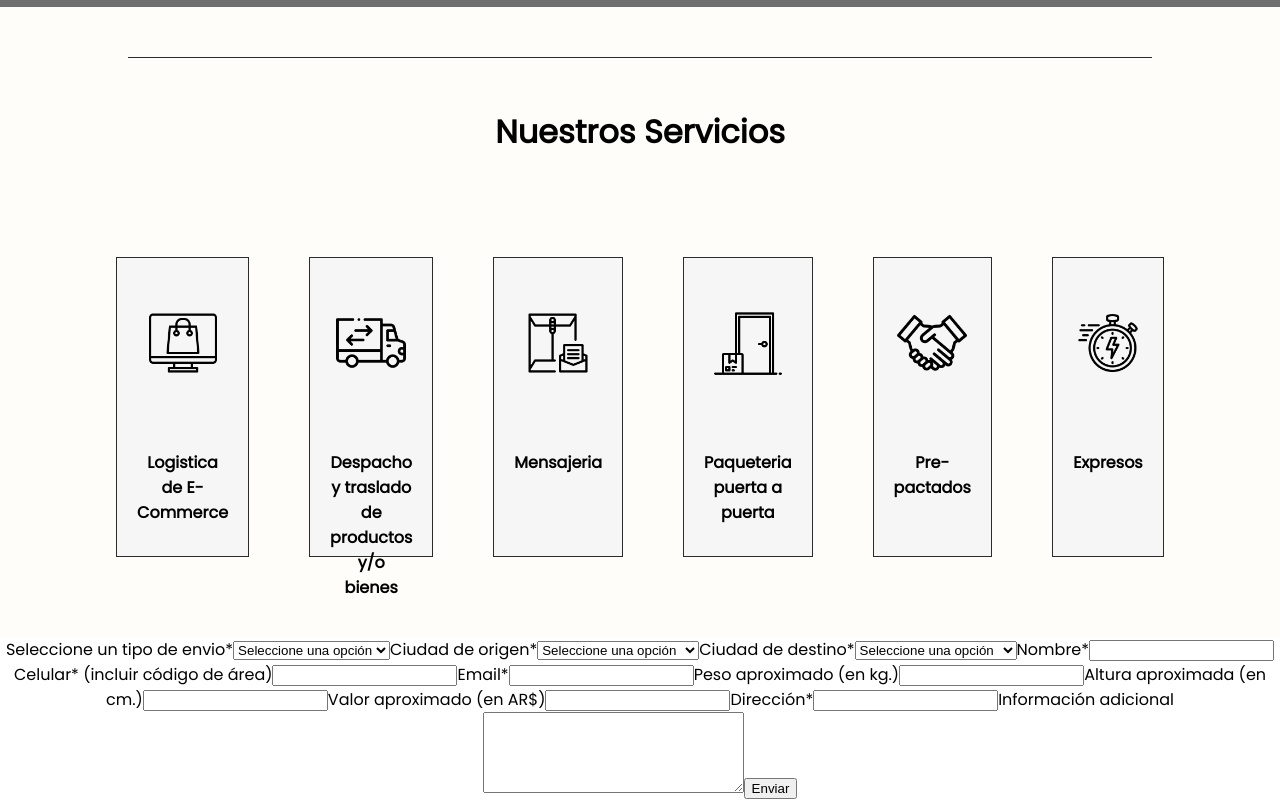
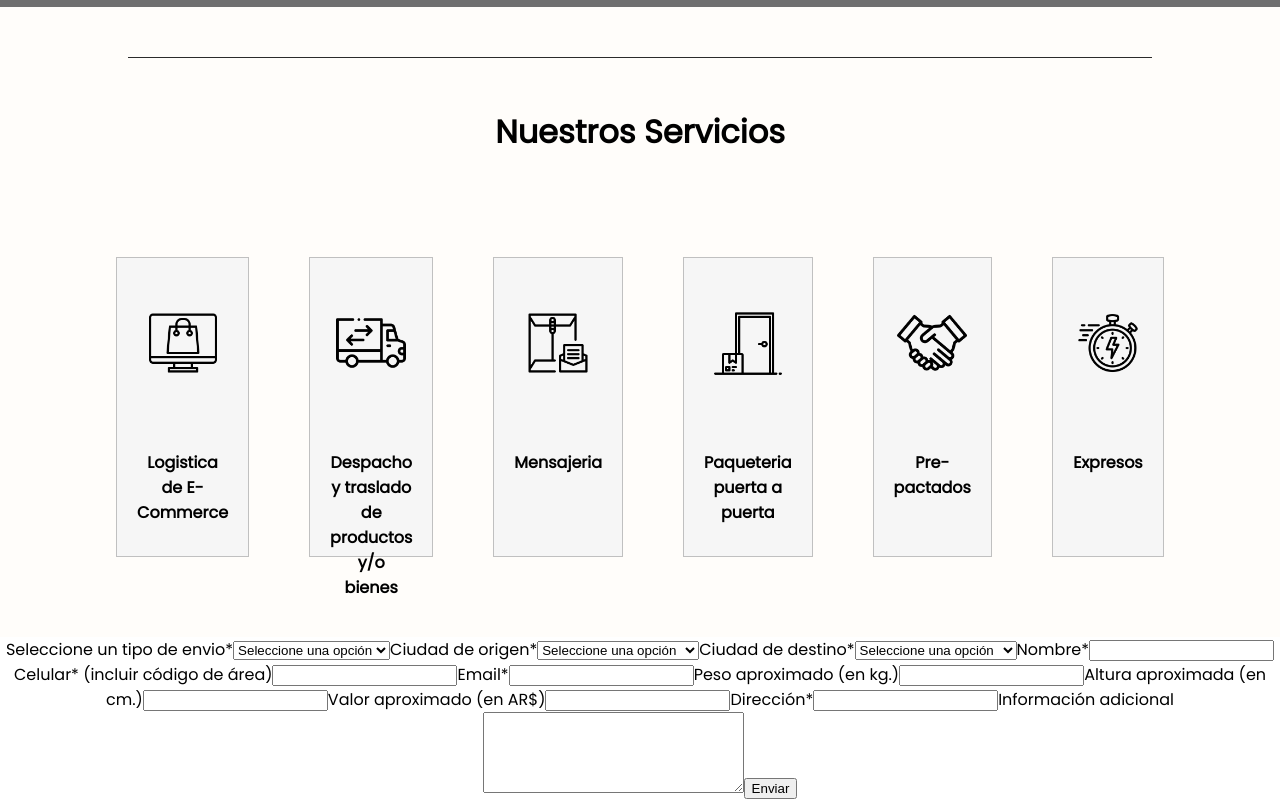
Before and after one commit to CesarAlcoholado/ParcelPlus, a React (Create React App) app in the folder client/: page /Home in a window 1280 px wide. Shown: the part 793-1593 px from the top of the page. Built offline with nearby package versions, Linux system fonts and the light colour scheme; grey boxes are pictures that could not be loaded.

Commit message:
update Services Cards

```diff
--- a/client/src/components/ServiceCard/ServiceCard.module.css
+++ b/client/src/components/ServiceCard/ServiceCard.module.css
@@ -9,7 +9,7 @@
   padding: 20px;
   padding-top: 50px;
   margin: 0 30px;
-  border: 1px solid #2b2b2b;
+  border: 1px solid #c0c0c0;
   background-color: #f6f6f6;
 }
 
```
